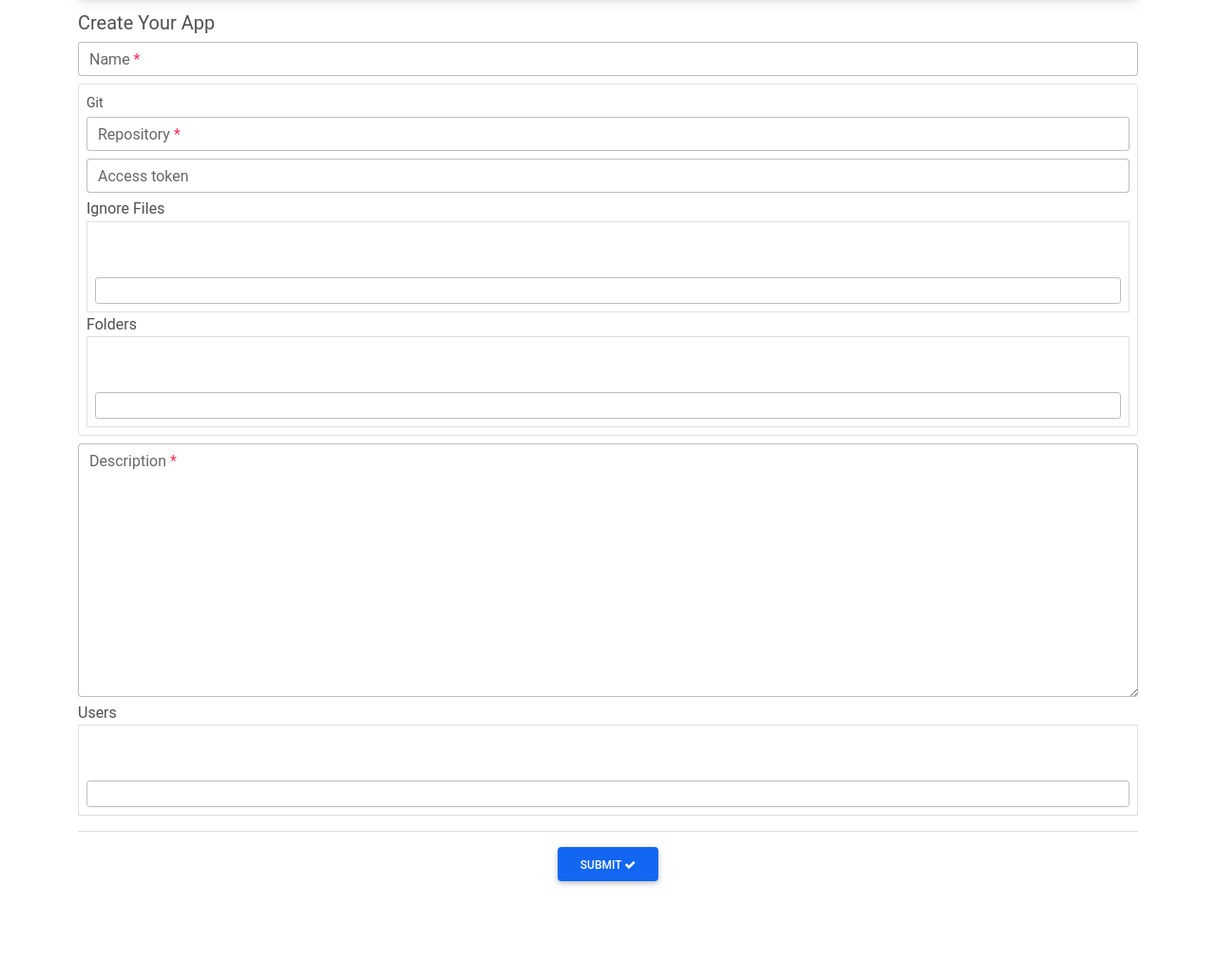
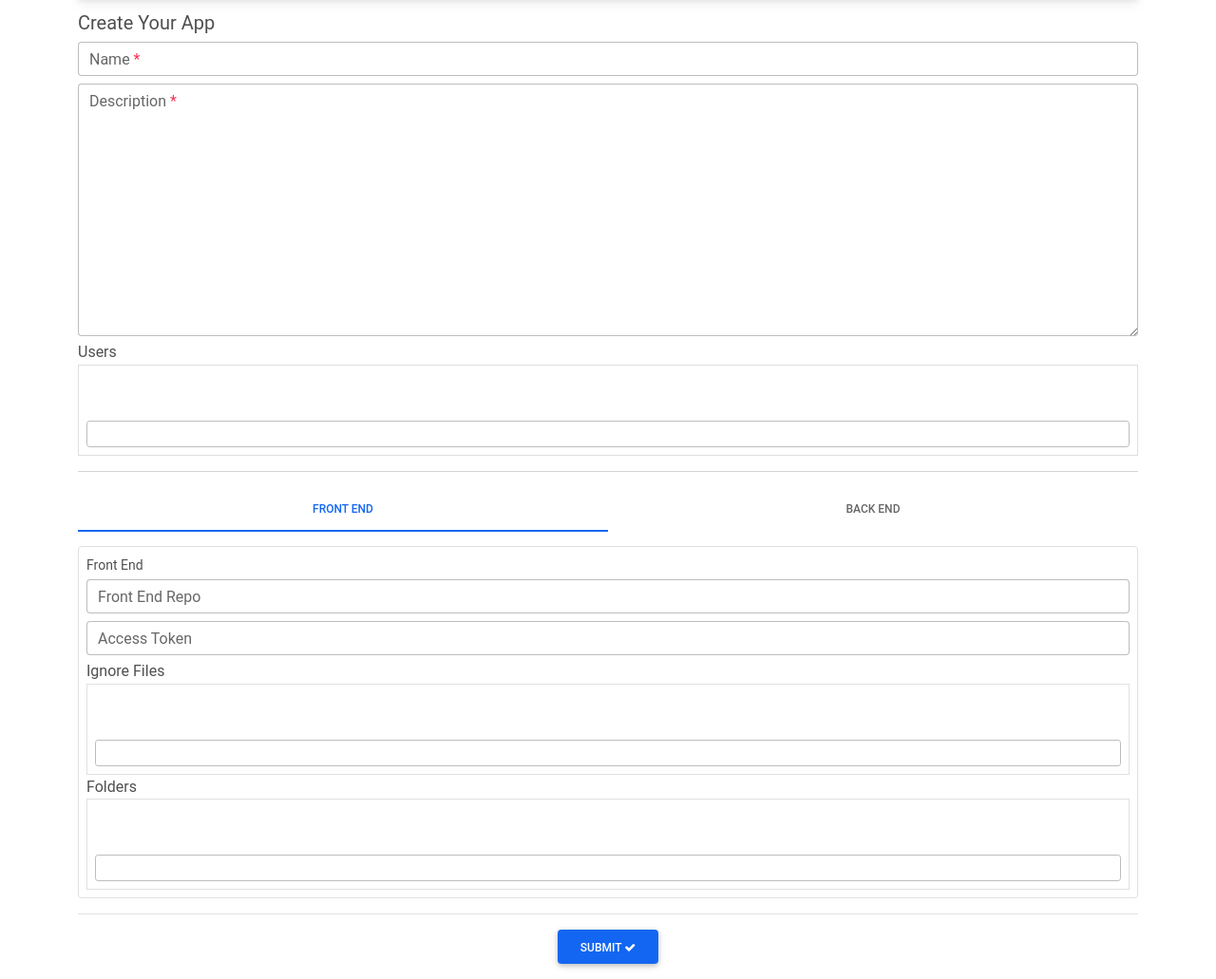
Before and after one commit to samuelitwaru/functionality_documentor, a Django app: page /apps/create/ in a window 1280 px wide. Shown: the part 42-1073 px from the top of the page at 95% size. Before the commit the page ends 975 px from the top, so only its background shows below. Run offline with Django 4.2, Linux system fonts and the light colour scheme; some libraries are stand-ins or nearby versions; some web fonts are replaced.

Commit message:
integrating bath front and back end repos in an app

```diff
--- a/core/forms/app.py
+++ b/core/forms/app.py
@@ -12,22 +12,38 @@ class AppForm(forms.ModelForm):
 
 class CreateAppForm(forms.Form):
     name = forms.CharField()
-    repository = forms.CharField()
-    ignore_files = StringListField(widget=forms.Textarea, required=False)
-    folders = StringListField(widget=forms.Textarea, required=False)
-    access_token = forms.CharField(required=False)
     description = forms.CharField(widget=forms.Textarea)
     users = StringListField(widget=forms.Textarea)
+    fe_repo = forms.CharField(label='Front End Repo', required=False)
+    fe_ignore_files = StringListField(label='Ignore Files', widget=forms.Textarea, required=False)
+    fe_folders = StringListField(label='Folders', widget=forms.Textarea, required=False)
+    fe_token = forms.CharField(label='Access Token', required=False)
+
+    be_repo = forms.CharField(label='Back End Repo', required=False)
+    be_ignore_files = StringListField(label='Ignore Files', widget=forms.Textarea, required=False)
+    be_folders = StringListField(label='Folders', widget=forms.Textarea, required=False)
+    be_token = forms.CharField(label='Access Token', required=False)
 
 
 class UpdateAppForm(forms.Form):
     name = forms.CharField()
-    repository = forms.CharField()
-    ignore_files = StringListField(widget=forms.Textarea, required=False)
-    folders = StringListField(widget=forms.Textarea, required=False)
-    access_token = forms.CharField(required=False)
     description = forms.CharField(widget=forms.Textarea)
     users = StringListField(widget=forms.Textarea, required=False)
+
+    fe_repo = forms.CharField(label='Front End Repo', required=False)
+    fe_ignore_files = StringListField(label='Ignore Files', widget=forms.Textarea, required=False)
+    fe_folders = StringListField(label='Folders', widget=forms.Textarea, required=False)
+    fe_token = forms.CharField(label='Access Token', required=False)
+
+    fe_repo = forms.CharField(label='Front End Repo', required=False)
+    fe_ignore_files = StringListField(label='Ignore Files', widget=forms.Textarea, required=False)
+    fe_folders = StringListField(label='Folders', widget=forms.Textarea, required=False)
+    fe_token = forms.CharField(label='Access Token', required=False)
+
+    be_repo = forms.CharField(label='Back End Repo', required=False)
+    be_ignore_files = StringListField(label='Ignore Files', widget=forms.Textarea, required=False)
+    be_folders = StringListField(label='Folders', widget=forms.Textarea, required=False)
+    be_token = forms.CharField(label='Access Token', required=False)
 
     def __init__(self, app, *args, **kwargs):
         super().__init__(*args, **kwargs)
--- a/core/forms/file.py
+++ b/core/forms/file.py
@@ -2,9 +2,9 @@ from django import forms
 
 
 class RefreshAppFilesForm(forms.Form):
-    access_token = forms.CharField(required=True)
+    fe_token = forms.CharField(required=True)
 
     def __init__(self, app=None, *args, **kwargs):
         super().__init__(*args, **kwargs)
         if app:
-            self.fields['access_token'].initial = app.access_token
+            self.fields['fe_token'].initial = app.fe_token
--- a/core/templates/app/app.html
+++ b/core/templates/app/app.html
@@ -23,8 +23,8 @@
         <p class="card-text">{{app.description}}</p>
         <div>
             <div><small>Repository:</small></div>
-            <a href="{{app.repository}}" target="_blank">
-                <span class="badge badge-pill badge-primary">{{app.repository}}</span>
+            <a href="{{app.fe_repo}}" target="_blank">
+                <span class="badge badge-pill badge-primary">{{app.fe_repo}}</span>
             </a>
             <div class="d-flex">
                 <small class="my-auto">{{app.file_set.count}} files</small>
--- a/core/templates/app/create-app.html
+++ b/core/templates/app/create-app.html
@@ -19,18 +19,46 @@
     {% csrf_token %}
 
     {% render_field create_app_form.name class='form-control' %}
+    {% render_field create_app_form.description class='form-control' %}
+    {% include 'helpers/multiple-input.html' with name='users' label='Users' %}
+    <hr />
+    <div>
+      <ul class="nav nav-tabs nav-justified mb-3" id="ex1" role="tablist">
+        <li class="nav-item" role="presentation">
+          <a class="nav-link active" id="ex3-tab-1" data-mdb-toggle="tab" href="#ex3-tabs-1" role="tab"
+            aria-controls="ex3-tabs-1" aria-selected="true">Front End</a>
+        </li>
+        <li class="nav-item" role="presentation">
+          <a class="nav-link" id="ex3-tab-2" data-mdb-toggle="tab" href="#ex3-tabs-2" role="tab"
+            aria-controls="ex3-tabs-2" aria-selected="false">Back End</a>
+        </li>
+      </ul>
+      <!-- Tabs navs -->
 
+      <!-- Tabs content -->
+      <div class="tab-content" id="ex2-content">
+        <div class="tab-pane fade show active" id="ex3-tabs-1" role="tabpanel" aria-labelledby="ex3-tab-1">
           <div class="border p-2 my-1 rounded">
-            <small style="display: relative; top: 100px;">Git</small>
-            {% render_field create_app_form.repository class='form-control' %}
-            {% render_field create_app_form.access_token class='form-control' %}
-            {% include 'helpers/multiple-input.html' with name='ignore_files' label='Ignore Files' %}
-            {% include 'helpers/multiple-input.html' with name='folders' label='Folders' %}
+            <small style="display: relative; top: 100px;">Front End</small>
+            {% render_field create_app_form.fe_repo class='form-control' %}
+            {% render_field create_app_form.fe_token class='form-control' %}
+            {% include 'helpers/multiple-input.html' with name='fe_ignore_files' label='Ignore Files' %}
+            {% include 'helpers/multiple-input.html' with name='fe_folders' label='Folders' %}
+          </div>
+        </div>
+        <div class="tab-pane fade" id="ex3-tabs-2" role="tabpanel" aria-labelledby="ex3-tab-2">
+          <div class="border p-2 my-1 rounded">
+            <small style="display: relative; top: 100px;">Back End</small>
+            {% render_field create_app_form.be_repo class='form-control' %}
+            {% render_field create_app_form.be_token class='form-control' %}
+            {% include 'helpers/multiple-input.html' with name='be_ignore_files' label='Ignore Files' %}
+            {% include 'helpers/multiple-input.html' with name='be_folders' label='Folders' %}
+          </div>
+        </div>
       </div>
 
-        {% render_field create_app_form.description class='form-control' %}
+    </div>
 
-        {% include 'helpers/multiple-input.html' with name='users' label='Users' %}
 
     <div align="center" class="bg-white border-top p-3 mt-3 mb-0">
       <button class="btn btn-primary">Submit <span class="fa fa-check"></span></button>
--- a/core/templates/file/refresh-app-files-modal.html
+++ b/core/templates/file/refresh-app-files-modal.html
@@ -17,7 +17,7 @@
 			  </div>
 			  <div class="modal-body">
 			  	{% csrf_token %}
-				{% render_field refresh_app_files_form.access_token class='form-control' %}
+				{% render_field refresh_app_files_form.fe_token class='form-control' %}
 			  </div>
 			  <div class="modal-footer">
 				<button type="button" class="btn btn-secondary" data-mdb-dismiss="modal">Close</button>
--- a/core/views/app.py
+++ b/core/views/app.py
@@ -35,7 +35,7 @@ def get_app(request, id):
     app = App.objects.get(id=id)
     create_functionality_form = CreateFunctionalityForm(app=app)
     refresh_app_files_form = RefreshAppFilesForm(app=app)
-    # print(refresh_app_files_form.files['access_token'])
+    # print(refresh_app_files_form.files['fe_token'])
     context = {
         'app': app,
         'create_functionality_form': create_functionality_form,
@@ -66,10 +66,10 @@ def update_app(request, id):
     app.users = [user.name for user in app.appuser_set.all()]
     update_app_form = UpdateAppForm(app=app, data={
         'name':app.name,
-        'repository':app.repository,
-        'access_token':app.access_token,
-        'ignore_files':app.ignore_files,
-        'folders':app.folders,
+        'fe_repo':app.fe_repo,
+        'fe_token':app.fe_token,
+        'fe_ignore_files':app.fe_ignore_files,
+        'fe_folders':app.fe_folders,
         'description':app.description,
         'users':app.users,
     })
@@ -78,11 +78,16 @@ def update_app(request, id):
         if update_app_form.is_valid():
             data = update_app_form.cleaned_data
             app.name = data['name']
-            app.repository = data['repository']
-            app.access_token = data['access_token']
             app.description = data['description']
-            app.ignore_files = data['ignore_files']
-            app.folders = data['folders']
+            app.fe_repo = data['fe_repo']
+            app.fe_token = data['fe_token']
+            app.fe_ignore_files = data['fe_ignore_files']
+            app.fe_folders = data['fe_folders']
+            app.be_repo = data['be_repo']
+            app.be_token = data['be_token']
+            app.be_ignore_files = data['be_ignore_files']
+            app.be_folders = data['be_folders']
+
             [user.delete() for user in app.appuser_set.all() if not user in data['users']]
             app.appuser_set.add(*data['users'])
             app.save()
```
Also changed, not shown: core/models.py (+21 -6 lines), core/templates/app/update-app.html (+37 -8 lines), core/views/file.py (+5 -5 lines), core/migrations/0012_rename_folders_app_fe_folders_and_more.py (added), core/migrations/0013_app_be_ignore_files_app_be_link_app_be_repo_and_more.py (added), core/migrations/0014_rename_folders_app_be_folders.py (added). Lines whose indentation alone changed are shown as unchanged.
